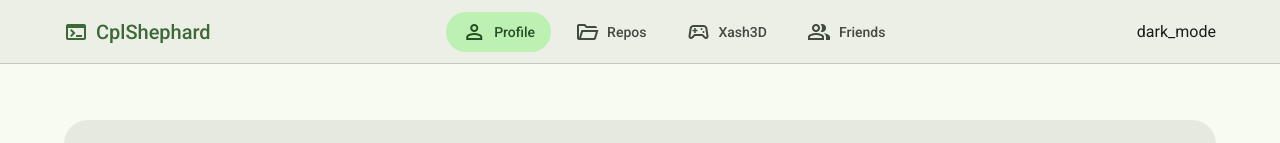
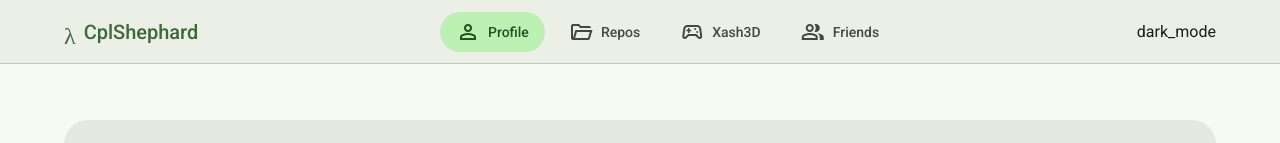
Before and after one commit to CplShephard/CplShephard.github.io, a plain HTML site: page index.html in a window 1280 px wide. Shown: the top 143 px of the page. Drawn offline with nearby package versions, Linux system fonts and the light colour scheme.

Commit message:
Replace terminal icon with lambda

```diff
--- a/index.html
+++ b/index.html
@@ -19,7 +19,7 @@
   <nav class="m3-navigation-bar">
     <div class="nav-container">
       <div class="nav-brand">
-        <span class="material-symbols-outlined brand-icon">terminal</span>
+        <span class="material-symbols-outlined brand-icon">λ</span>
         <span class="nav-logo">CplShephard</span>
       </div>
       <ul class="nav-links">
```
